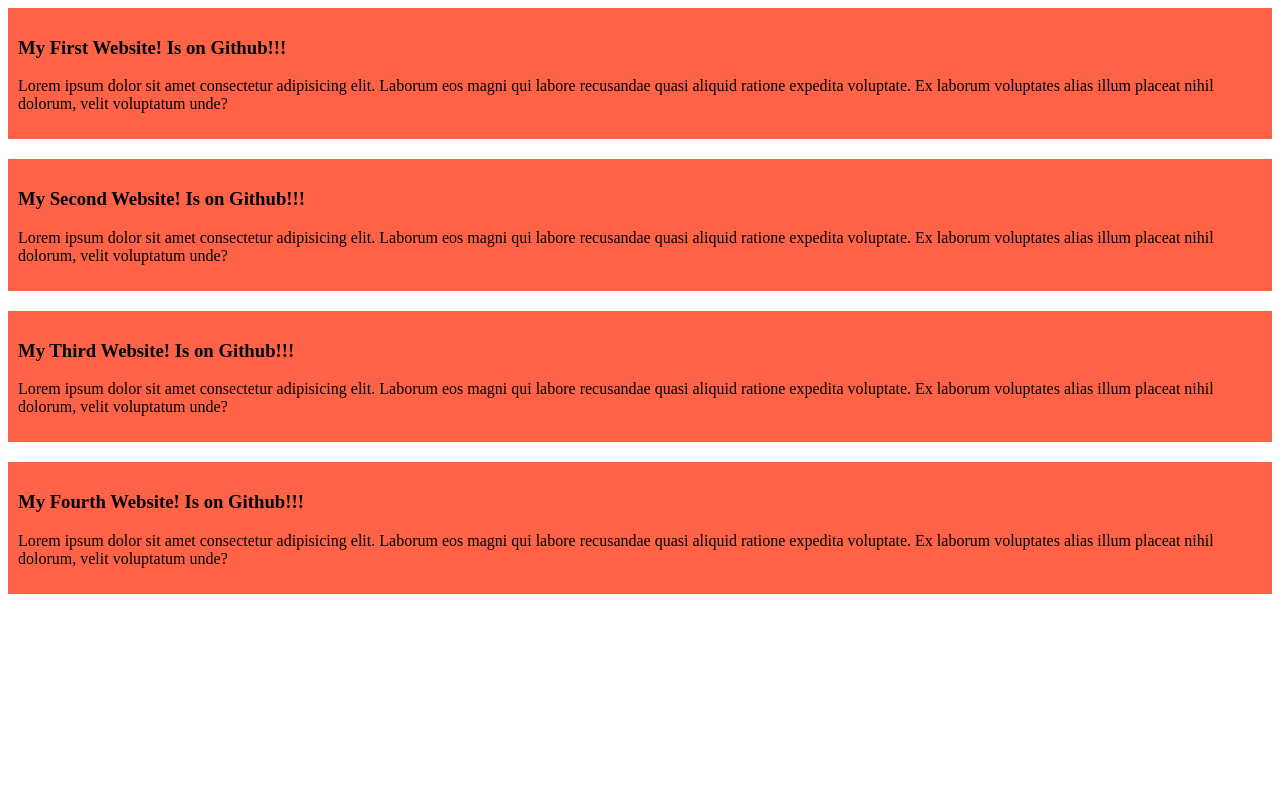
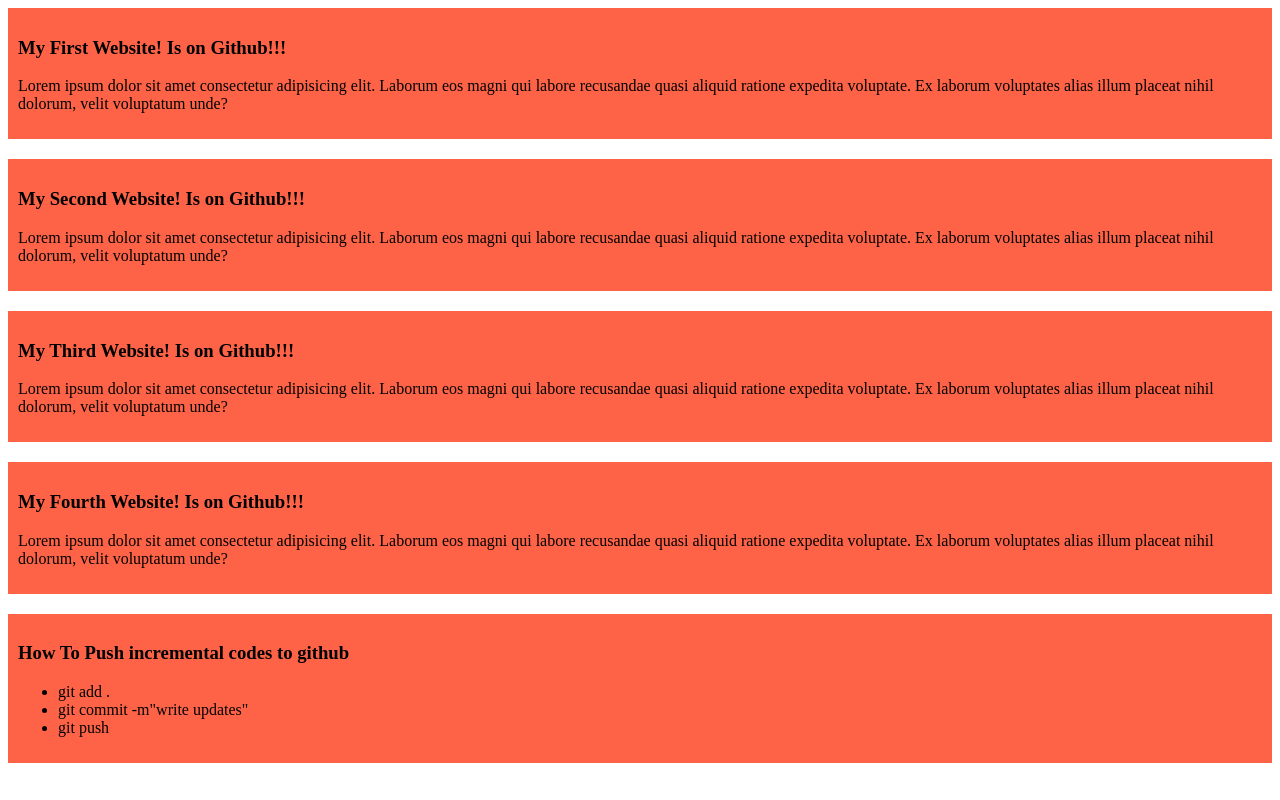
Before and after one commit to imrealkazisourov/Web-Projects, a plain HTML site: page index.html in a window 1280 px wide. Drawn offline with Linux system fonts and the light colour scheme.

Commit message:
nothing special

```diff
--- a/index.html
+++ b/index.html
@@ -31,6 +31,14 @@
             Lorem ipsum dolor sit amet consectetur adipisicing elit. Laborum eos magni qui labore recusandae quasi aliquid ratione expedita voluptate. Ex laborum voluptates alias illum placeat nihil dolorum, velit voluptatum unde?
         </p>
     </div>
+    <div>
+        <h3>How To Push incremental codes to github </h3>
+        <ul>
+            <li>git add .</li>
+            <li>git commit -m"write updates"</li>
+            <li>git push</li>
+        </ul>
+    </div>
 
 </body>
 </html>
```
